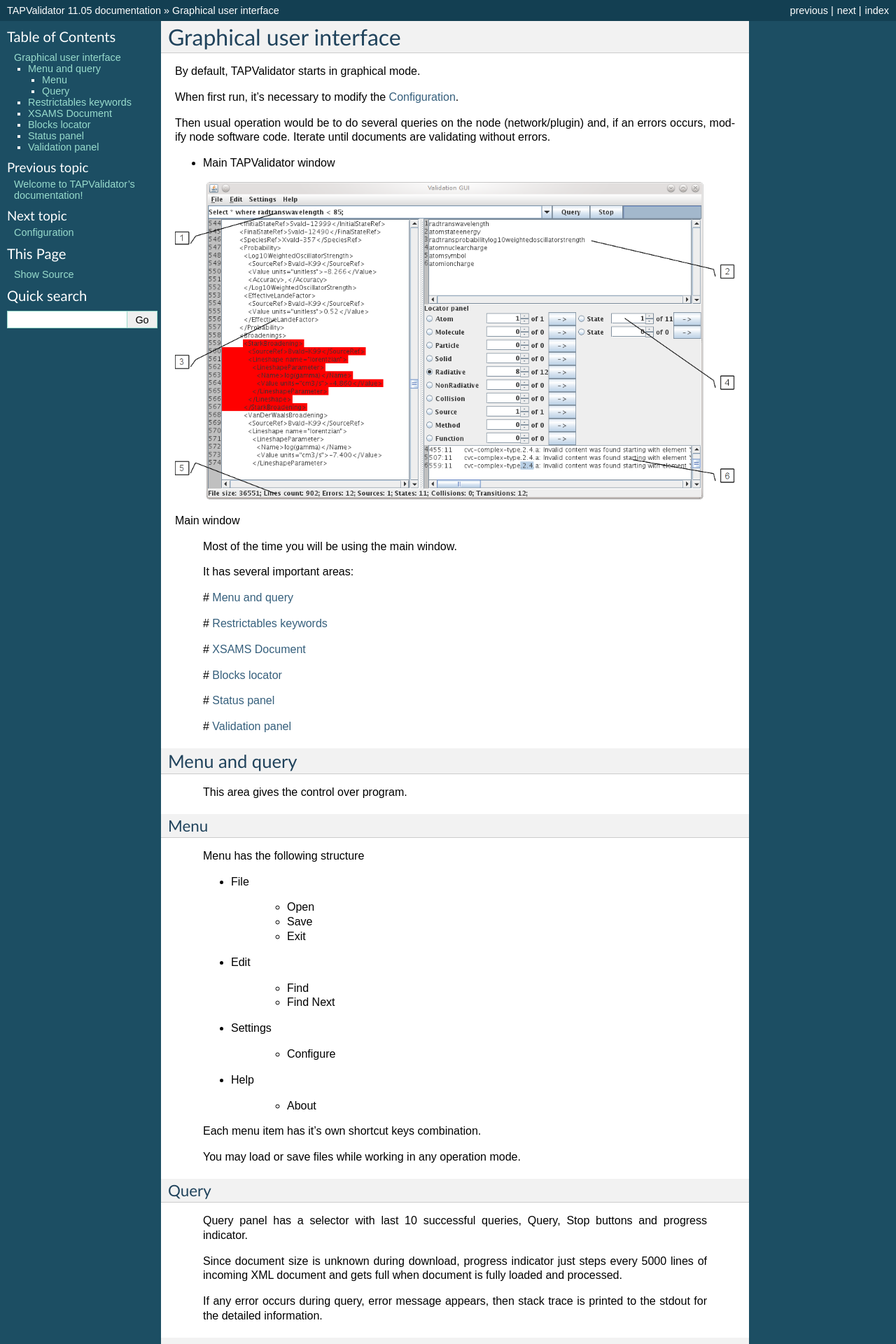
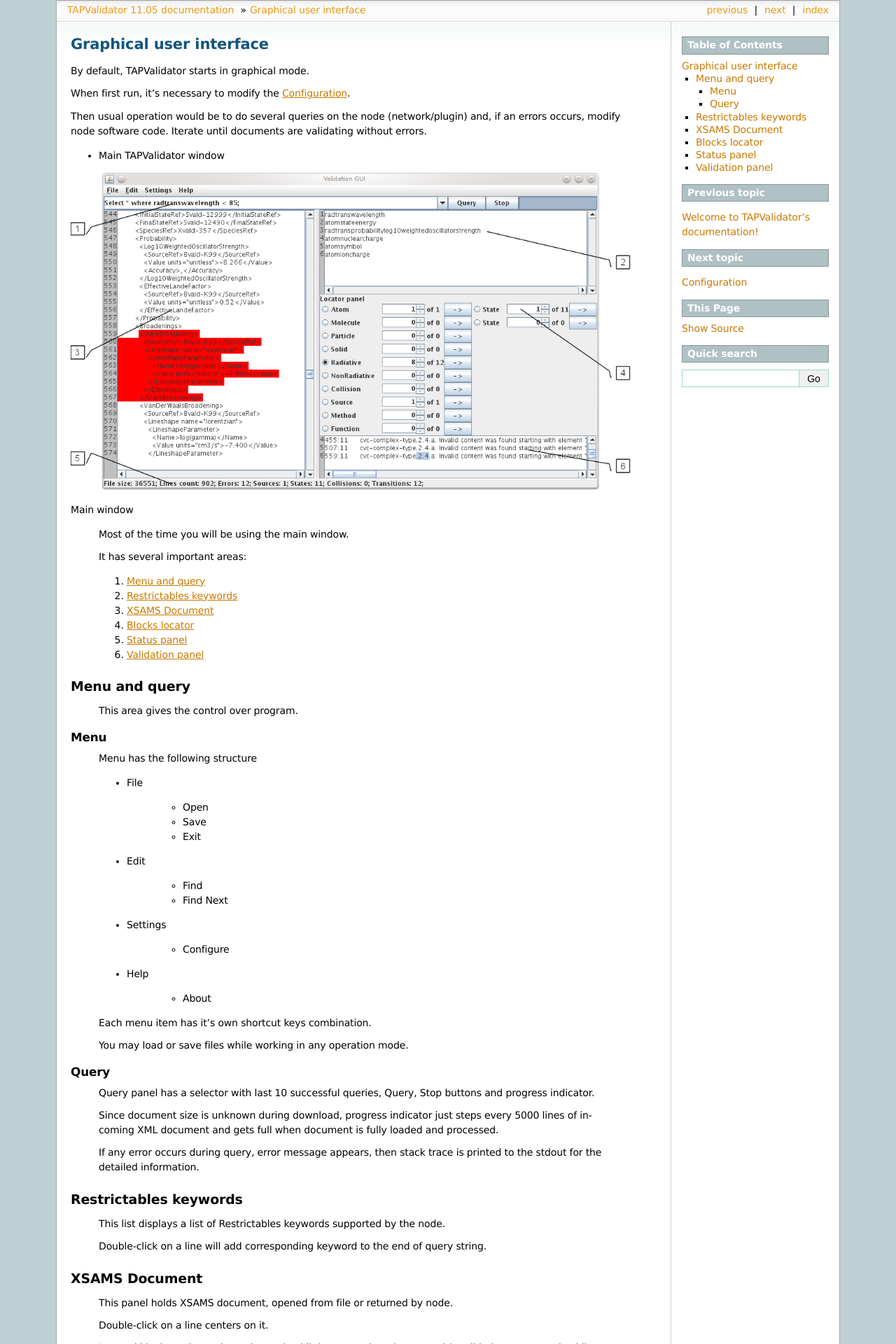
Before and after one commit to VAMDC/DocJavaTools, a Sphinx documentation site: the page built from TAPValidator/source/gui.rst, in a window 1280 px wide. Shown: the top 1920 px of the page at 70% size. Built offline with Sphinx 7.4.7, drawn with Linux system fonts in a browser that asks for light colours; some of the changed text lies outside the part shown.

```diff
--- a/TAPValidator/source/conf.py
+++ b/TAPValidator/source/conf.py
@@ -91,7 +91,7 @@ pygments_style = 'sphinx'
 
 # The theme to use for HTML and HTML Help pages.  See the documentation for
 # a list of builtin themes.
-html_theme = 'default'
+html_theme = 'sphinxdoc'
 
 # Theme options are theme-specific and customize the look and feel of a theme
 # further.  For a list of options available for each theme, see the
@@ -170,7 +170,7 @@ htmlhelp_basename = 'TAPValidatordoc'
 # -- Options for LaTeX output --------------------------------------------------
 
 # The paper size ('letter' or 'a4').
-#latex_paper_size = 'letter'
+latex_paper_size = 'a4'
 
 # The font size ('10pt', '11pt' or '12pt').
 #latex_font_size = '10pt'
@@ -182,9 +182,21 @@ latex_documents = [
    u'Misha Doronin', 'manual'),
 ]
 
+f = open('_templates/documentTemplate.tex', 'r+')
+
+PREAMBLE = f.read()
+
+latex_elements = {
+	'papersize': 'a4paper',
+	'classoptions': ',oneside',
+	'babel': '\\usepackage[english]{babel}',
+	'preamble': PREAMBLE
+}
+
+
 # The name of an image file (relative to this directory) to place at the top of
 # the title page.
-#latex_logo = None
+latex_logo = 'img/logos.png'
 
 # For "manual" documents, if this is true, then toplevel headings are parts,
 # not chapters.
--- a/TAPValidator/source/gui.rst
+++ b/TAPValidator/source/gui.rst
@@ -23,17 +23,17 @@ Main window
 
 	It has several important areas:
 
-	# :ref:`menu`
+	#. :ref:`menu`
 
-	# :ref:`keywords`
+	#. :ref:`keywords`
 
-	# :ref:`document`
+	#. :ref:`document`
 
-	# :ref:`locator`
+	#. :ref:`locator`
 
-	# :ref:`status`
+	#. :ref:`status`
 
-	# :ref:`validation`
+	#. :ref:`validation`
 
 .. _menu:
 
@@ -117,15 +117,15 @@ Blocks locator
 
 	Locator panel allows to quickly browse through document sections.
 
-	# Active section indicates that this was the last read/last seeked section.
+	#. Active section indicates that this was the last read/last seeked section.
 
 		Activate any inactive section to jump to current block index of that type.
 
-	# Block index selector.
+	#. Block index selector.
 
 		Allows to jump to a block with selected number in order.
 
-	# Jump to next block button
+	#. Jump to next block button
 
 		Pressing that button would move you to the next block of that type starting from the current position in XSAMS document.
 		If no blocks of this type are present latter in document, you will be directed to the first block of that type.
```
Also changed, not shown: TAPValidator/source/index.rst (+8 -11 lines), TAPValidator/source/img/logos.png (added), 1 other file.
